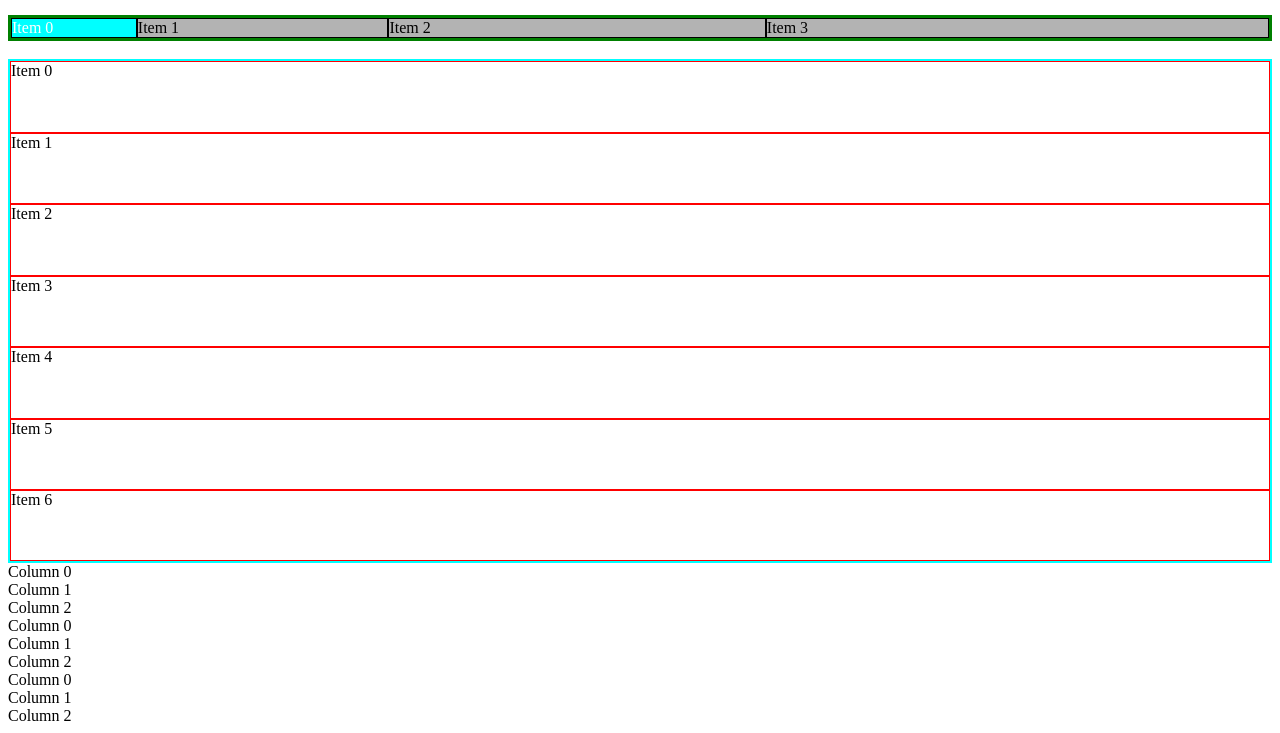
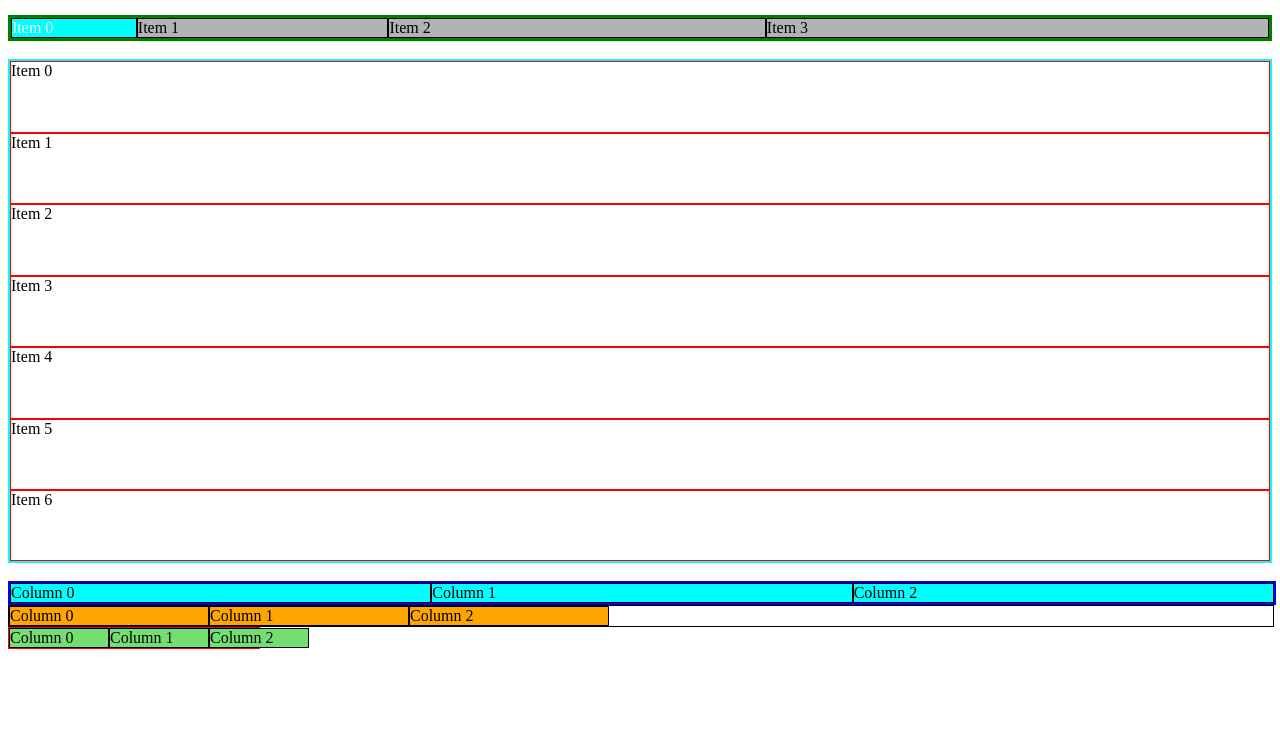
Before and after one commit to RaulAM7/Class-CSS-Grid, a plain HTML site: page index.html in a window 1280 px wide. Shown: the part 845-1578 px from the top of the page. After the commit the page ends 1502 px from the top, so only its background shows below. Drawn offline with Linux system fonts and the light colour scheme.

Commit message:
Update terminado 66% de Procesado de clase de hoy, falta Grid Areas

```diff
--- a/styles.css
+++ b/styles.css
@@ -77,8 +77,38 @@
 
 
 
-#container7 {
+.container7 {
+    width: 100%;
     display: grid;
-    grid-template-columns: ;
+    grid-template-columns: repeat(3 , minmax(50px, 1fr));
     border: 2px solid blue;
 }
+
+.container7-columns {
+    background-color: aqua;
+    border: 1px solid black;
+}
+
+.container8 {
+    width: 100%;
+    display: grid;
+    grid-template-columns: repeat(3, 200px);
+    border: 1px solid black;
+}
+
+.container8-columns {
+    background-color: orange;
+    border: 1px solid black;
+}
+
+.container9 {
+    width: 250px;
+    display: grid;
+    grid-template-columns: repeat(3, 100px);
+    border: 1px solid red;
+}
+
+.container9-columns {
+    background-color: rgb(115, 223, 115);
+    border: 1px solid black;
+}
```
Also changed, not shown: index.html (+2 -0 lines).
